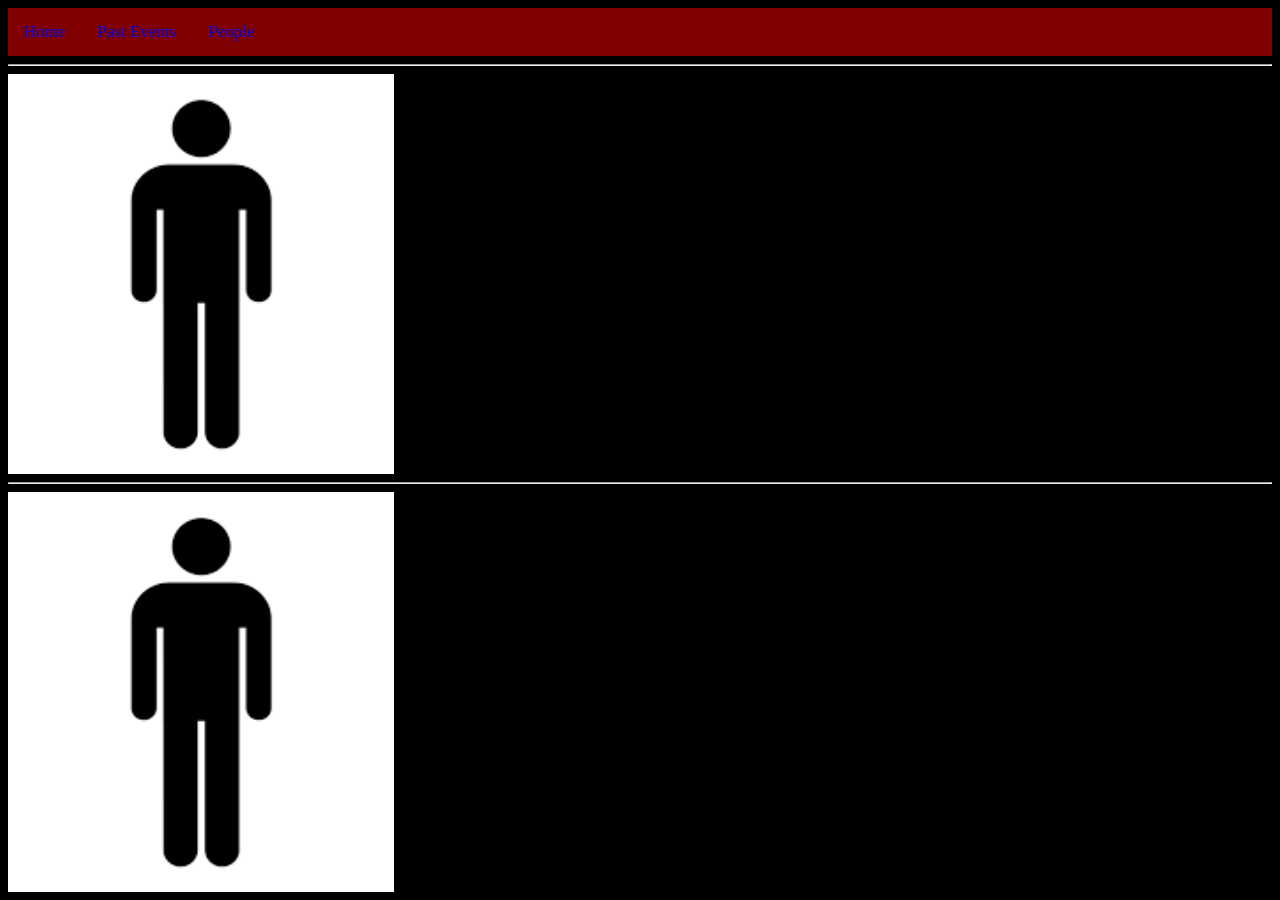
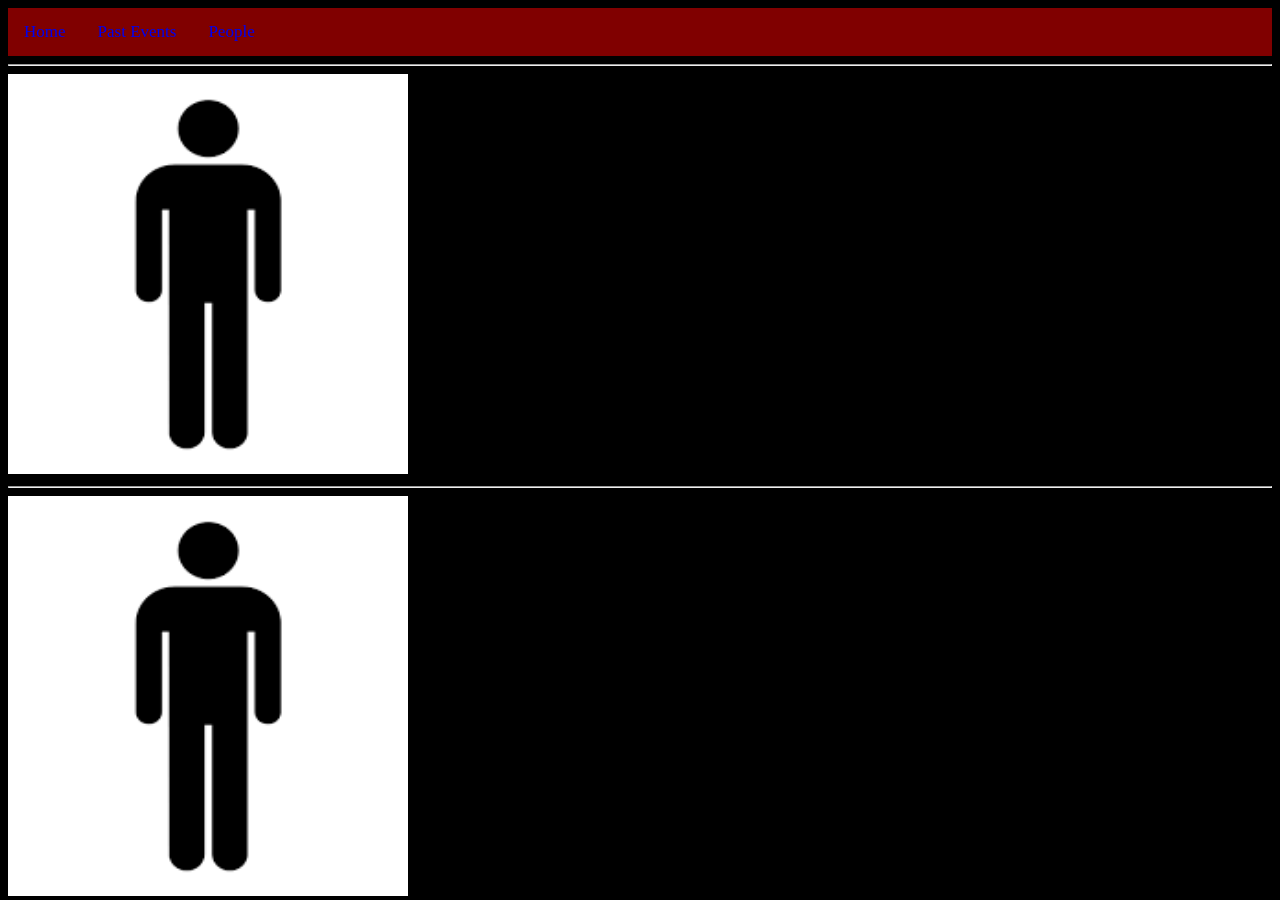
Before and after one commit to James471/club-website-template, a Jekyll site: the page built from people.md, in a window 1280 px wide and 900 px high. Built offline with Jekyll 4.4.1, drawn with Linux system fonts in a browser that asks for light colours.

Commit message:
Fix Social Links

```diff
--- a/_includes/socialLinks.html
+++ b/_includes/socialLinks.html
@@ -1,14 +1,16 @@
 <link rel="stylesheet" href="{{ '/assets/css/socialLinks.css' | prepend: site.baseurl }}">
+<div style="margin-top: 8%;">
     <div class="row">
         {%for link in site.data.social%}
             {%if link.url != null%}
                 <div class="column">
-                <div class="imgLink">
-                    <a href="{{link.url  | prepend: site.baseurl }}" target="_blank">
-                        <img src="{{link.img  | prepend: site.baseurl }}">
+                    <div>
+                        <a href="{{link.url  | prepend: site.baseurl }}" target="_blank" height="40px" width="40px">
+                            <img src="{{link.img  | prepend: site.baseurl }}" class="imgLink">
                         </a>
                     </div>
                 </div>
             {%endif%}
         {%endfor%}
     </div>
+</div>
--- a/_layouts/indexLayout.html
+++ b/_layouts/indexLayout.html
@@ -9,7 +9,7 @@
     <style>
 
         html.index {
-            background: url('{{page.indexBG | prepend: site.baseurl}}') no-repeat center center fixed;
+            background: url('{{page.indexBG | prepend: site.baseurl}}') no-repeat center fixed;
             -webkit-background-size: cover;
             -moz-background-size: cover;
             -o-background-size: cover;
--- a/_layouts/peopleLayout.html
+++ b/_layouts/peopleLayout.html
@@ -16,20 +16,32 @@
                 padding-bottom: 8.5rem;
             }
 
-            .row {
-                display: flex;
+            .cf:before, .cf:after {
+                content: " ";
+                display: table;
             }
 
-            .first-column {
-                width: 40%;
-                padding: 0 10px 0 0;
-                float: left;
+            .cf:after {
+                clear: both;
             }
 
-            .second-column {
-                width: 60%;
-                padding: 0 10px 0 0;
-                float: right;
+            .cf {
+                *zoom: 1;
+            }
+
+            .fl {
+                float: left;
+                _display: inline;
+            }
+
+            .w-100 {
+                width: 100%;
+            }
+
+            @media screen and (min-width: 30em) {
+                .w-50-ns {
+                    width: 50%;
+                }
             }
 
             .personDesc {
@@ -65,14 +77,16 @@
                 <hr>
                 <section class="animated1 fadeIn pageFont {{cls}}">
                     {% for person in site.data.people %}
-                        <div class="row">
-                            <img src="{{person.imageURL | prepend: site.baseurl}}" style="height: 400px; width: 400px;" class="first-column">
-                            <div class="second-column personDesc">
+                        <article class="cf">
+                            <div class="fl w-100 w-50-ns">
+                                <img src="{{person.imageURL | prepend: site.baseurl}}" style="height: 400px; width: 400px;">
+                            </div>
+                            <div class="fl w-100 w-50-ns">
                                 <p>Name: {{person.name}}</p>
                                 <p>Role: {{person.role}}</p>
                                 <p>Post Held During: {{person.postHeldDuring}}</p>
                             </div>
-                        </div>
+                        </article>
                         <hr>
                     {% endfor %}
                 </section>
--- a/assets/css/socialLinks.css
+++ b/assets/css/socialLinks.css
@@ -1,10 +1,11 @@
 .row {
     display: flex;
+    flex-wrap: wrap;
 }
 
 .column {
     flex: 10%;
-    padding: 0px;
+    padding: 20px;;
 }
 
 .imgLink {
```
Lines whose indentation alone changed are shown as unchanged.
